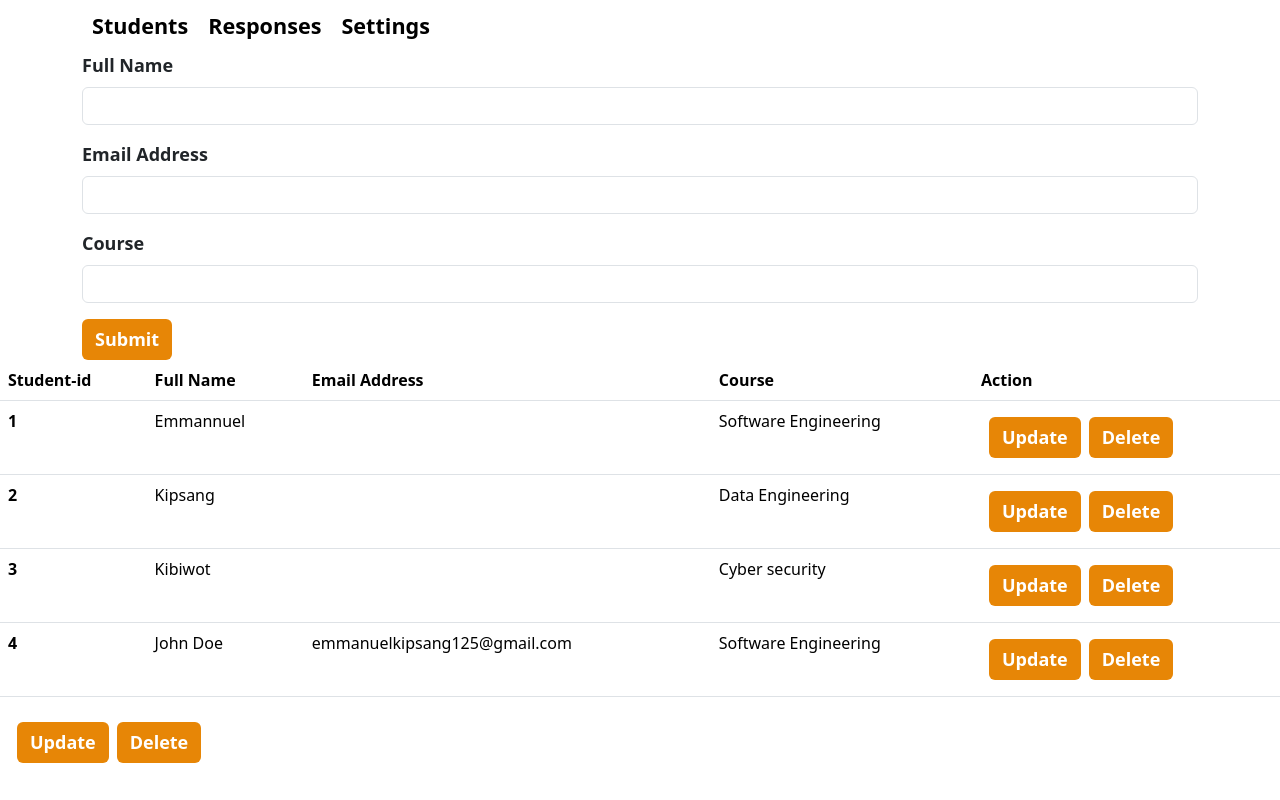
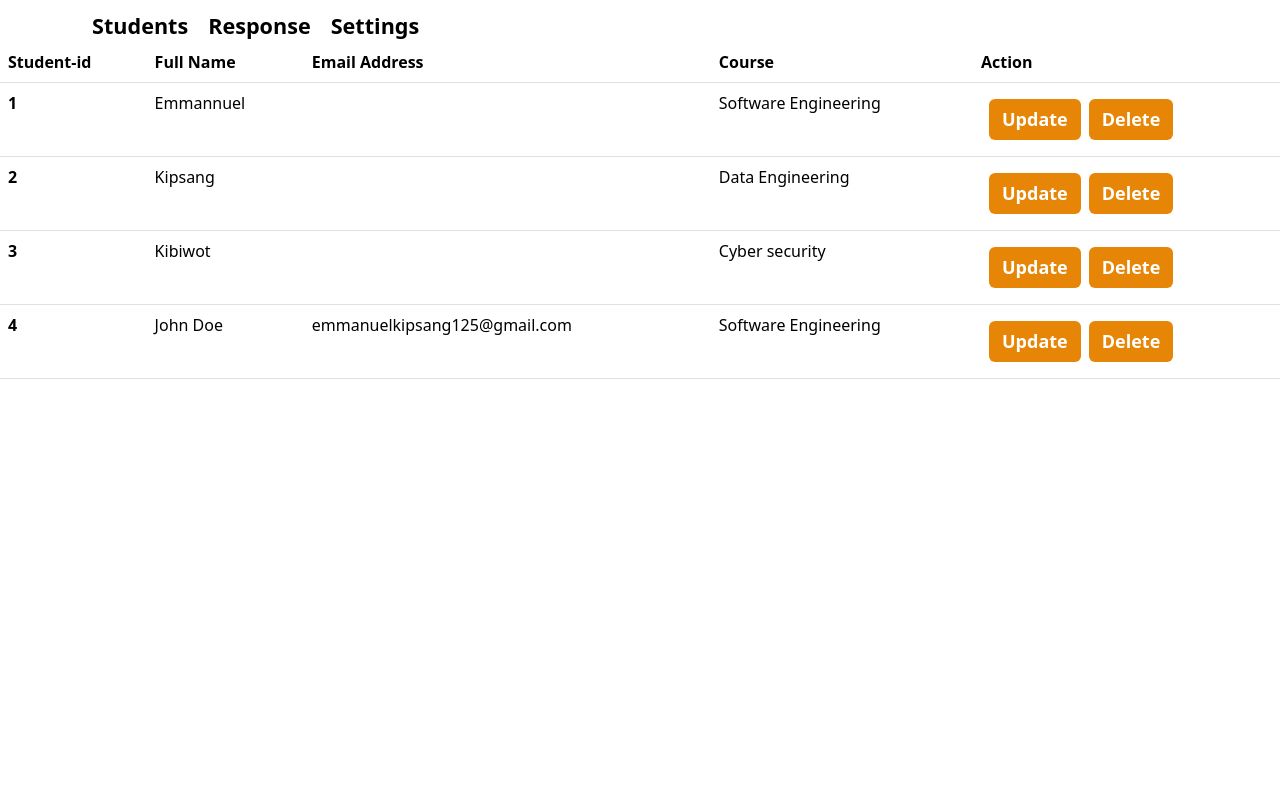
Before and after one commit to KipsangEmmanuel/Students-Feedback-Form--React-Sinatra-fullstack-, a React (Create React App) app: page / in a window 1280 px wide. Built offline with nearby package versions, Linux system fonts and the light colour scheme; data requests are answered from the project's data file.

Commit message:
added the routes compinents

```diff
--- a/package.json
+++ b/package.json
@@ -8,6 +8,7 @@
     "@testing-library/user-event": "^13.5.0",
     "react": "^18.2.0",
     "react-dom": "^18.2.0",
+    "react-router-dom": "^6.10.0",
     "react-scripts": "5.0.1",
     "web-vitals": "^2.1.4"
   },
--- a/src/App.js
+++ b/src/App.js
@@ -2,13 +2,23 @@ import NavBar  from "./components/NavBar";
 import Form from "./components/Form";
 import Table from "./components/Table";
 import TableRaw from "./components/Student";
+import { BrowserRouter, Route, Routes } from "react-router-dom";
 function App() {
   return (
     <div>
+
+      <BrowserRouter>
       <NavBar/>
-      <Form />
+      <Routes>
+        <Route path="/students" element={<Table />}></Route>
+        <Route path="/response" element={<Form />}></Route>
+        <Route path="/" element={<Table />}></Route>
+
+      </Routes>
+      </BrowserRouter>
+      {/* <Form />
       <Table />
-      <TableRaw />
+      <TableRaw /> */}
 
     </div>
   );
--- a/src/components/NavBar.js
+++ b/src/components/NavBar.js
@@ -1,11 +1,23 @@
+import { NavLink } from "react-router-dom";
 import "../css/NavBar.css"
 function NavBar() {
+
+    //I passed <a> tag to the NavLink className because I had already styled the <a> tag
     return (
         <>
             <nav className="container">
-                <a href="">Students</a>
+                <NavLink className={"a"} to="/students" end>
+                    Students
+                </NavLink>
+                <NavLink className={"a"} to="/response" end>
+                    Response
+                </NavLink>
+                <NavLink className={"a"} to="/" end>
+                    Settings
+                </NavLink>
+                {/* <a href="">Students</a>
                 <a href="">Responses</a>
-                <a href="">Settings</a>
+                <a href="">Settings</a> */}
             </nav>
 
         </>
```
Also changed, not shown: 1 other file (tests, documents, lock files or other folders).
